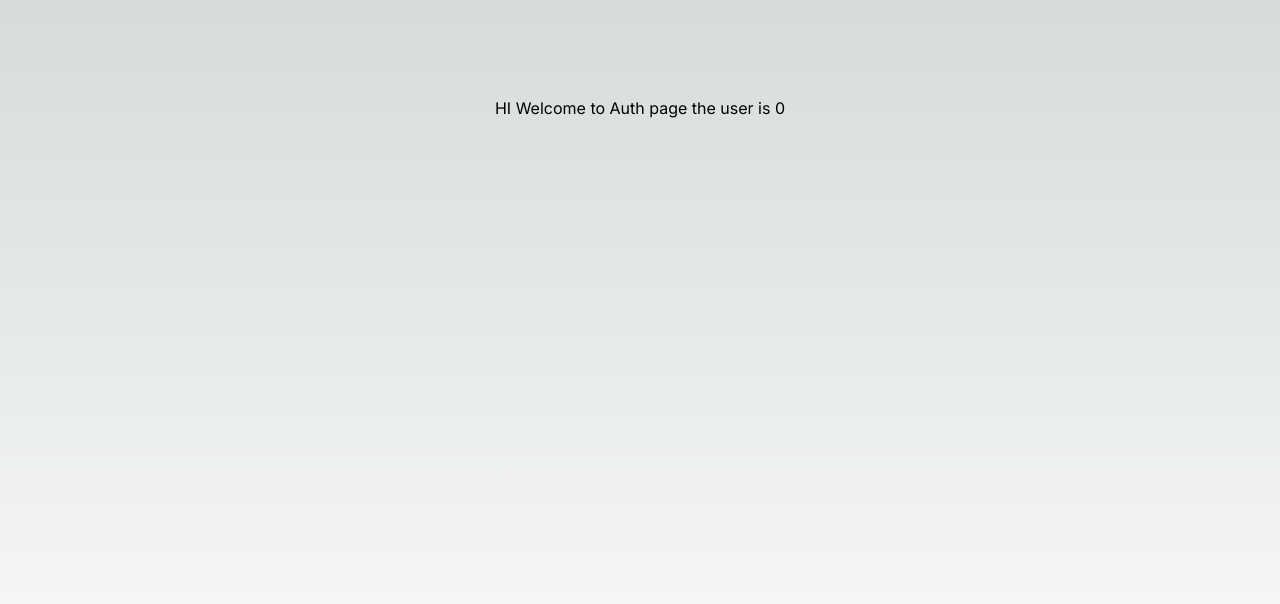
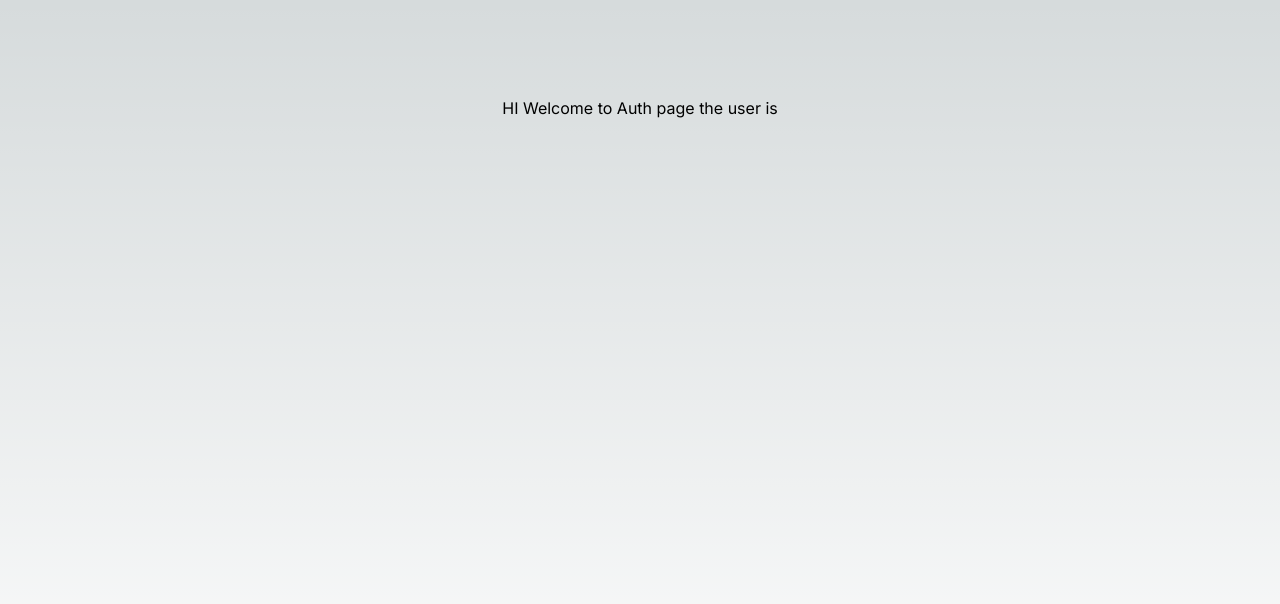
Before and after one commit to selvaprasath2706/SSO, a Next.js app: page /authentication in a window 1280 px wide. Shown: the top 604 px of the page. Built offline with nearby package versions, Linux system fonts and the light colour scheme.

Commit message:
Fix for build failed 2

```diff
--- a/src/app/authentication/page.tsx
+++ b/src/app/authentication/page.tsx
@@ -9,10 +9,12 @@ export default function Authentication() {
       return "0";
     }
   }
-
+  if(window){
+getCookie("token");
+  }
   return (
     <main className="flex min-h-screen flex-col items-center justify-between p-24">
-      HI Welcome to Auth page the user is {getCookie("token")?.length}
+      HI Welcome to Auth page the user is
     </main>
   );
 }
```
